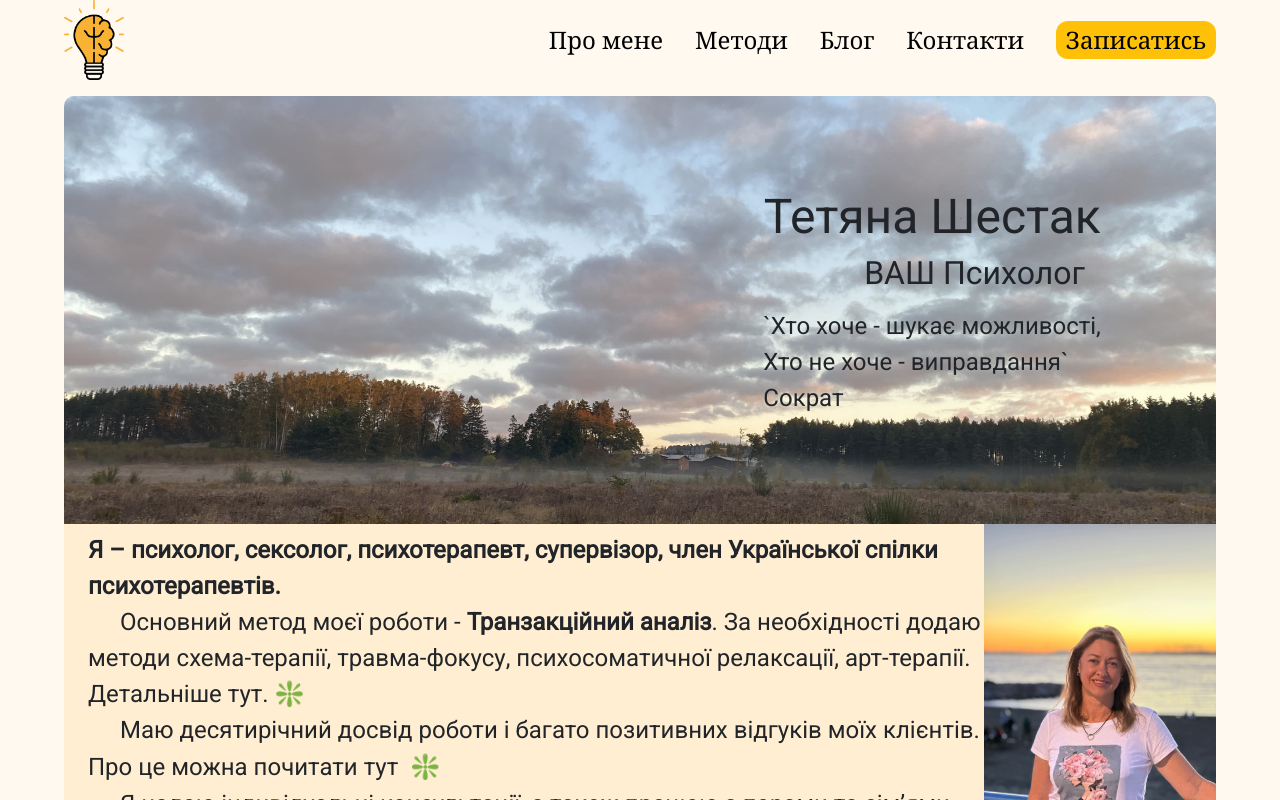
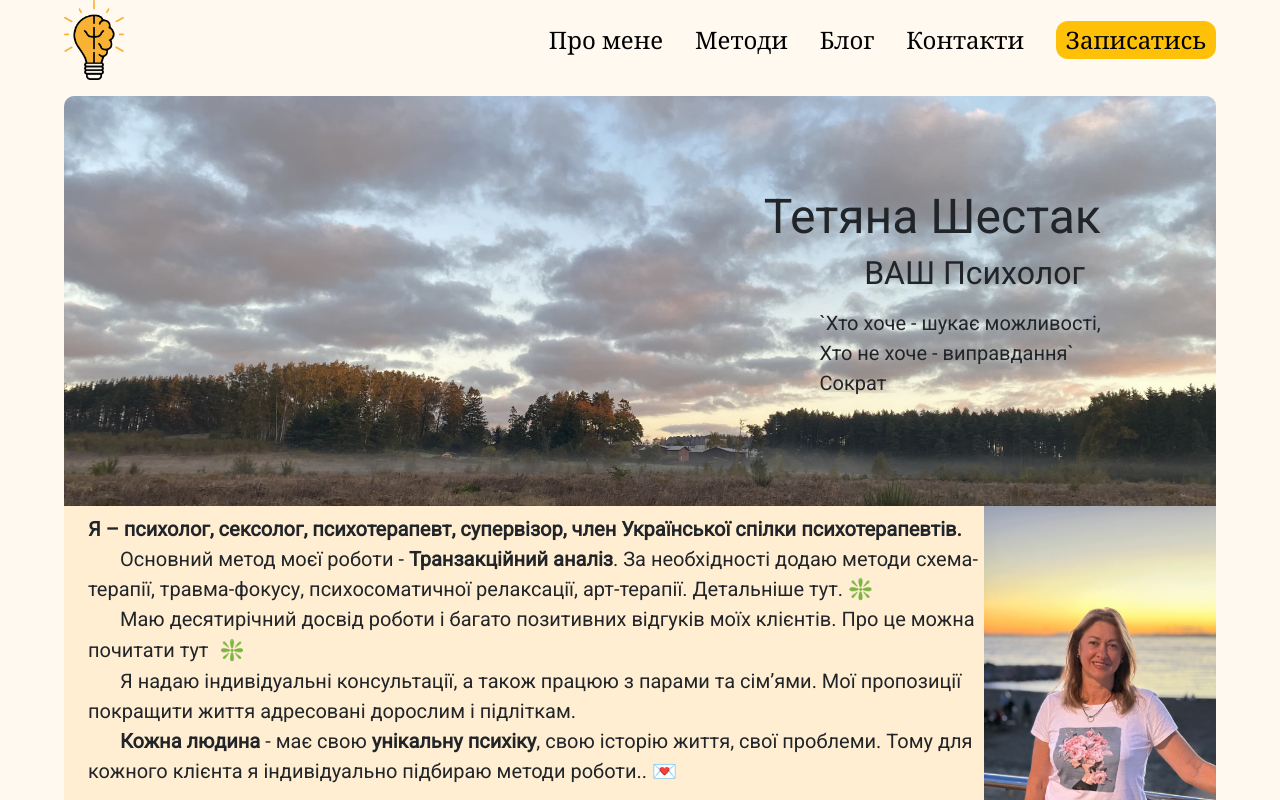
Before and after one commit to Karavang/shetagri, a React (Vite) app: page / in a window 1280 px wide. Shown: the top 800 px of the page. Built offline with nearby package versions, Linux system fonts and the light colour scheme.

Commit message:
font-size:24px->20px

```diff
--- a/src/index.css
+++ b/src/index.css
@@ -36,7 +36,7 @@ button {
 p,
 pre,
 div {
-  font-size: 24px;
+  font-size: 20px;
   font-family: "Roboto", sans-serif;
   font-weight: 400;
 }
--- a/src/index.scss
+++ b/src/index.scss
@@ -35,7 +35,7 @@ button {
 p,
 pre,
 div {
-  font-size: 24px;
+  font-size: 20px;
   font-family: "Roboto", sans-serif;
   font-weight: 400;
 }
```
